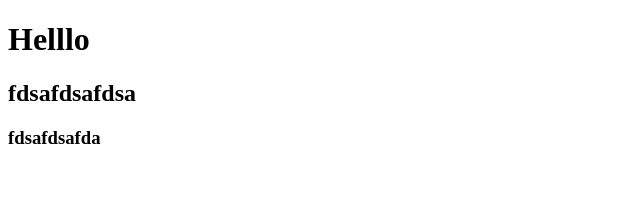
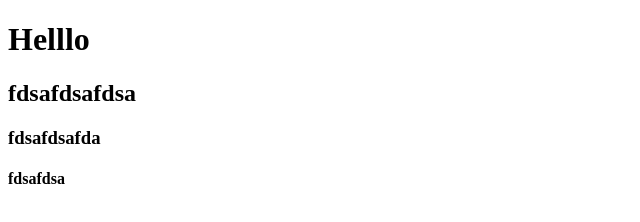
Before and after one commit to Vinh5905/test, a plain HTML site: page index.html in a window 1280 px wide. Shown: the full height of the page, 0-640 px from the left. Drawn offline with Linux system fonts and the light colour scheme.

Commit message:
Test about me

```diff
--- a/index.html
+++ b/index.html
@@ -9,5 +9,6 @@
     <h1>Helllo</h1>
     <h2>fdsafdsafdsa</h2>
     <h3>fdsafdsafda</h3>
+    <h4>fdsafdsa</h4>
 </body>
 </html>
```
